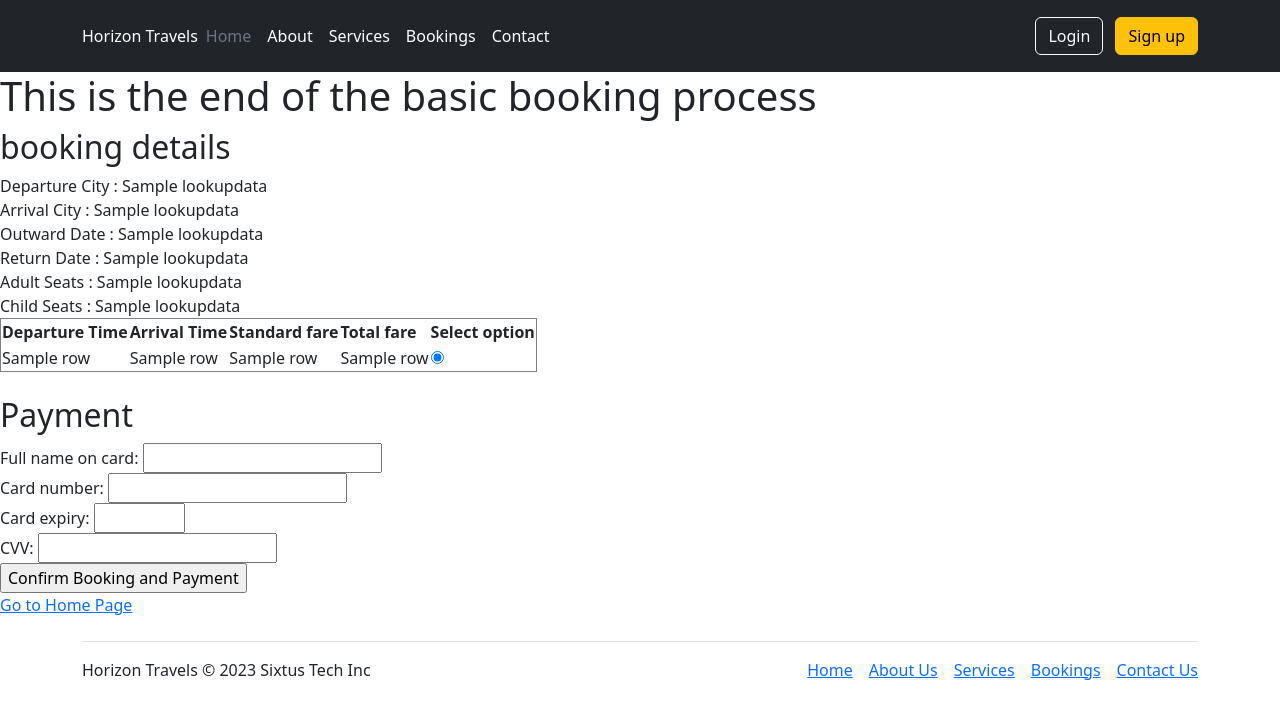
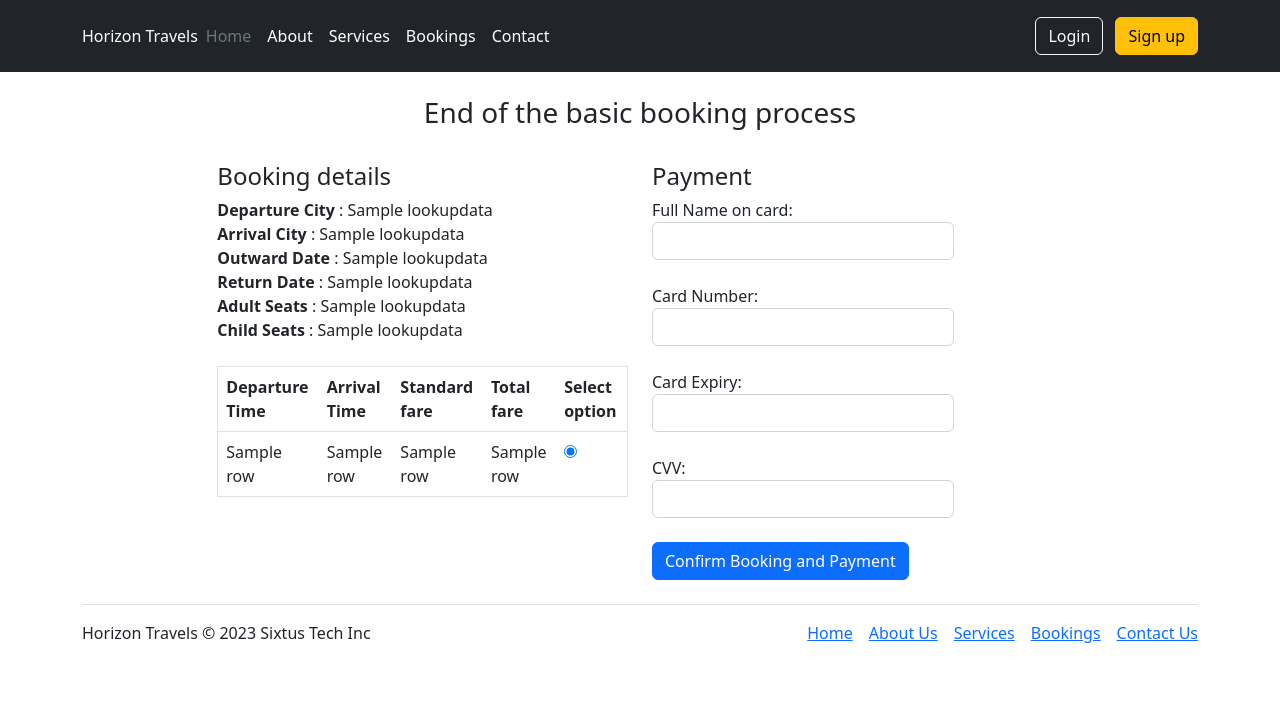
Before and after one commit to sixtusub/horizontravels, a Flask app: template templates/booking_start.html in a window 1280 px wide. Shown: the top 719 px of the page. Run offline with Flask 3, Linux system fonts and the light colour scheme; the template is opened without the code that fills it: most values are stand-ins (such as "Sample title", 1, 10 or a date in 2020); some libraries are stand-ins or nearby versions.

Commit message:
udpated files

```diff
--- a/app.py
+++ b/app.py
@@ -139,14 +139,14 @@ def booking_confirm():
 def dumpVar():
 	if request.method == 'POST':
 		result = request.form
-		output = "<H2>Data Received: </H2></br>"
+		output = "<h2>Data Received: </h2></br>"
 		output += "Number of Data Fields : " + str(len(result))
 		for key in list(result.keys()):
 			output = output + " </br> " + key + " : " + result.get(key)
 		return output
 	else:
 		result = request.args
-		output = "<H2>Data Received: </H2></br>"
+		output = "<h2>Data Received: </h2></br>"
 		output += "Number of Data Fields : " + str(len(result))
 		for key in list(result.keys()):
 			output = output + " </br> " + key + " : " + result.get(key)
@@ -154,48 +154,3 @@ def dumpVar():
 
 if __name__ == '__main__':
    app.run (debug = True)
-
-
-
-
-# from flask import Flask, render_template, abort
-
-# app = Flask(__name__)
-
-# PRODUCTS = {
-#     'iphone': {
-#         'name': 'iPhone 5S',
-#         'category': 'Phones',
-#         'price': 699,
-#     },
-#     'galaxy': {
-#         'name': 'Samsung Galaxy 5',
-#         'category': 'Phones',
-#         'price': 649,
-#     },
-#     'ipad-air': {
-#         'name': 'iPad Air',
-#         'category': 'Tablets',
-#         'price': 649,
-#     },
-#     'ipad-mini': {
-#         'name': 'iPad Mini',
-#         'category': 'Tablets',
-#         'price': 549
-#     }
-# }
-
-# @app.route('/')
-# @app.route('/home')
-# def home():
-#     return render_template('index.html', products=PRODUCTS)
-
-# @app.route('/product/<key>')
-# def product(key):
-#     product = PRODUCTS.get(key)
-#     if not product:
-#         abort(404)
-#     return render_template('product.html', product=product)
-
-# if __name__ == '__main__':
-#     app.run()
--- a/templates/booking_start.html
+++ b/templates/booking_start.html
@@ -2,54 +2,75 @@
 
 {% block container %}
 
-  <h1>This is the end of the basic booking process</h1>
-  <h2> booking details </h2>
+<div class="row">
+    <div class="col-12 text-center">
+      <br />
+      <h3>End of the basic booking process</h3>
+    </div>
+    <form action="/booking_confirm/" method="POST">
 
-    <form action="/booking_confirm/" method="POST">
-        Departure City : {{lookupdata[0]}} <br/>
-        <input type="hidden" name="deptcity" id="deptcity" value="{{lookupdata[0]}}"/>
-        Arrival City : {{lookupdata[1]}} <br/>
-        <input type="hidden" name="arrivcity" id="arrivcity" value="{{lookupdata[1]}}"/>
-        Outward Date : {{lookupdata[2]}} <br/>
-        <input type="hidden" name="outdate" id="outdate" value="{{lookupdata[2]}}"/>
-        Return Date : {{lookupdata[3]}} <br/>
-        <input type="hidden" name="returndate" id="returndate" value="{{lookupdata[3]}}"/>
-        Adult Seats : {{lookupdata[4]}} <br/>
-        <input type="hidden" name="adultseats" id="adultseats" value="{{lookupdata[4]}}"/>
-        Child Seats : {{lookupdata[5]}} <br/>
-        <input type="hidden" name="childseats" id="childseats" value="{{lookupdata[5]}}"/>
+    <div class="row">
+      <div class="col-2"></div>
+      <div class="col-4">
+        <br>
+        <h4 class="divider"> Booking details </h4>
 
-	  <table border="1">
+        <strong>Departure City </strong> : {{lookupdata[0]}} <br />
+        <input type="hidden" name="deptcity" id="deptcity" value="{{lookupdata[0]}}" />
+        <strong> Arrival City </strong> : {{lookupdata[1]}} <br />
+        <input type="hidden" name="arrivcity" id="arrivcity" value="{{lookupdata[1]}}" />
+        <strong> Outward Date </strong> : {{lookupdata[2]}} <br />
+        <input type="hidden" name="outdate" id="outdate" value="{{lookupdata[2]}}" />
+        <strong> Return Date  </strong> : {{lookupdata[3]}} <br />
+        <input type="hidden" name="returndate" id="returndate" value="{{lookupdata[3]}}" />
+        <strong> Adult Seats </strong> : {{lookupdata[4]}} <br />
+        <input type="hidden" name="adultseats" id="adultseats" value="{{lookupdata[4]}}" />
+        <strong> Child Seats </strong> : {{lookupdata[5]}} <br />
+        <input type="hidden" name="childseats" id="childseats" value="{{lookupdata[5]}}" />
+
+        <br />
+        <table border="1" class="table">
             <tr>
-            <th> Departure Time </th> <th> Arrival Time </th>
-            <th> Standard fare </th> <th> Total fare </th>
-            <th> Select option </th>
+                <th scope="col"> Departure Time </th>
+                <th scope="col"> Arrival Time </th>
+                <th scope="col"> Standard fare </th>
+                <th scope="col"> Total fare </th>
+                <th scope="col"> Select option </th>
             </tr>
 
             {% for row in resultset %}
             <tr>
-            <td> {{row[2]}} </td>
+                  <td scope="row"> {{row[2]}} </td>
                   <td> {{row[4]}} </td>
                   <td> {{row[5]}} </td>
                   <td> {{row[6]}} </td>
                   <input type="hidden" name="totalfare" id="totalfare" value="{{row[6]}}"/>
                   <td> <input type="radio" name="bookingchoice" value="{{row[0]}}" checked></td>
               </tr>
-
             {% endfor %}
         </table>
+
+      </div>
+
       <br/>
-    <H2> Payment </H2>
-      Full name on card:
-      <input type="text" name="cardname" id="cardname" /> <br/>
-      Card number:
-      <input type="number" name="cardnumber" id="cardnumber" max="9999999999999999" size="16"/> <br/>
-      Card expiry:
-      <input type="text" name="cardexpiry" id="cardexpiry" max="9999" size="4"/> <br/>
+      <div class="col-3">
+        <br />
+        <h4> Payment </h4>
+        Full Name on card:
+        <input required class="form-control" type="text" name="cardname" id="cardname" /> <br/>
+        Card Number:
+        <input required class="form-control" type="number" name="cardnumber" id="cardnumber" max="9999999999999999" size="16"/> <br/>
+        Card Expiry:
+        <input required class="form-control" type="text" name="cardexpiry" id="cardexpiry" max="9999" size="4"/> <br/>
         CVV:
-      <input type="number" name="cvv" id="cvv" max="999" size="3"/> <br/>
-      <input type="submit" value="Confirm Booking and Payment"/>
+        <input required class="form-control" type="number" name="cvv" id="cvv" max="999" size="3"/>
+        <br/>
+        <input class="btn btn-primary" type="submit" value="Confirm Booking and Payment"/>
+      </div>
+    </div>
+
     </form>
-    <a href="/">Go to Home Page</a>
+
+</div>
 
 {% endblock %}
```
Also changed, not shown: templates/booking_confirm.html (+14 -4 lines), templates/index.html (+18 -13 lines). Lines whose indentation alone changed are shown as unchanged.
